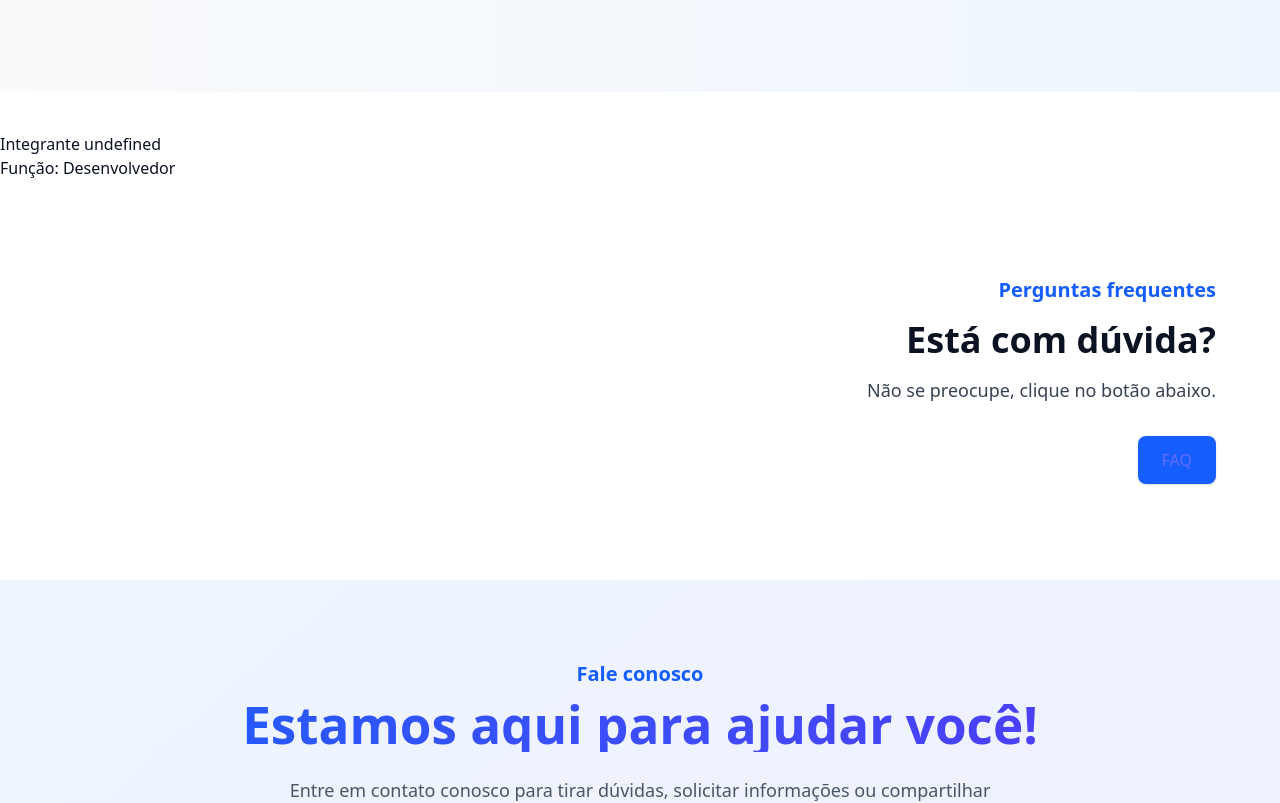
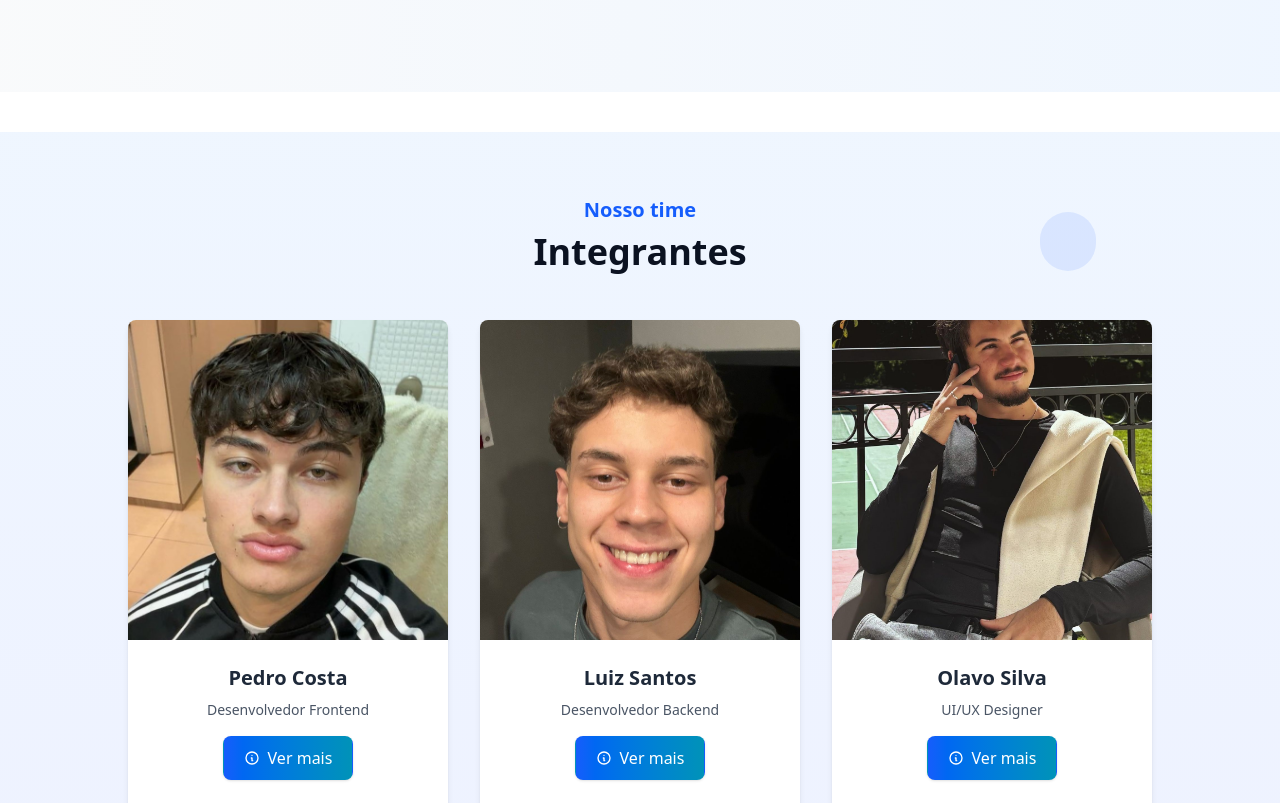
Before and after one commit to pedrozhd/hera_corp, a React (Vite) app: page / in a window 1280 px wide. Shown: the part 780-1583 px from the top of the page. Built offline with nearby package versions, Linux system fonts and the light colour scheme.

Commit message:
Modificando members

```diff
--- a/src/components/members.tsx
+++ b/src/components/members.tsx
@@ -1,13 +1,186 @@
 import { useParams } from 'react-router-dom'
 import { useEffect, useState } from 'react'
+import pedroFoto from '../assets/pedrofoto.jpg'
+import luizFoto from '../assets/luizfoto.jpg'
+import olavo from '../assets/OlavoFoto.jpg'
+import FloatingElements from './FloatingElements'
 
 type MemberData = {
   id: string
   name: string
   role: string
+  image?: string
+  bio?: string
+  skills?: string[]
+  github?: string
+  linkedin?: string
 }
 
-const Member = () => {
+const Members = () => {
+  const [flippedCards, setFlippedCards] = useState<string[]>([])
+
+  const toggleFlip = (memberId: string) => {
+    setFlippedCards(prev =>
+      prev.includes(memberId)
+        ? prev.filter(id => id !== memberId)
+        : [...prev, memberId]
+    )
+  }
+  const members: MemberData[] = [
+    {
+      id: '1',
+      name: 'Pedro Costa',
+      role: 'Desenvolvedor Frontend',
+      image: pedroFoto,
+      bio: 'Especialista em React e TypeScript com 3+ anos de experiência. Apaixonado por criar interfaces intuitivas e acessíveis para aplicações de saúde digital.',
+      skills: ['React', 'TypeScript', 'Tailwind CSS', 'Next.js'],
+      github: 'https://github.com/pedro',
+      linkedin: 'https://linkedin.com/in/pedro'
+    },
+    {
+      id: '2',
+      name: 'Luiz Santos',
+      role: 'Desenvolvedor Backend',
+      image: luizFoto,
+      bio: 'Desenvolvedor backend focado em APIs robustas e seguras. Experiência em sistemas de saúde e integração com dispositivos médicos.',
+      skills: ['Node.js', 'Python', 'PostgreSQL', 'Docker'],
+      github: 'https://github.com/luiz',
+      linkedin: 'https://linkedin.com/in/luiz'
+    },
+    {
+      id: '3',
+      name: 'Olavo Silva',
+      role: 'UI/UX Designer',
+      image: olavo,
+      bio: 'Designer com foco em experiência do usuário para aplicações médicas. Especialista em design inclusivo e acessibilidade digital.',
+      skills: ['Figma', 'Adobe XD', 'Design System', 'Prototipagem'],
+      github: 'https://github.com/olavo',
+      linkedin: 'https://linkedin.com/in/olavo'
+    }
+  ]
+
+  return (
+    <section className="py-16 px-5 text-center bg-gradient-to-b from-blue-50 to-indigo-50 relative overflow-hidden" id="integrantes">
+      <FloatingElements theme="light" density="low" />
+      <div className="mb-12">
+        <p className="text-blue-600 text-xl font-semibold mb-2 text-center">Nosso time</p>
+        <h2 className="text-3xl lg:text-4xl font-semibold mb-4 text-center">Integrantes</h2>
+      </div>
+
+      <div className="flex flex-wrap gap-8 px-4 lg:px-16 mb-8 items-center justify-center max-w-6xl mx-auto">
+        {members.map((member) => {
+          const isFlipped = flippedCards.includes(member.id)
+          return (
+            <div
+              key={member.id}
+              className="relative max-w-xs w-full h-[500px] perspective-1000"
+            >
+              <div
+                className={`relative w-full h-full transition-transform duration-700 transform-style-preserve-3d cursor-pointer ${
+                  isFlipped ? 'rotate-y-180' : ''
+                }`}
+                onClick={() => toggleFlip(member.id)}
+              >
+                {/* Front of card */}
+                <div className="absolute inset-0 w-full h-full backface-hidden bg-white rounded-lg shadow-md hover:shadow-xl transition-all duration-300 hover:-translate-y-2">
+                  <div className="w-full h-80 overflow-hidden rounded-t-lg">
+                    {member.image ? (
+                      <img
+                        src={member.image}
+                        alt={member.name}
+                        className="w-full h-full object-cover transition-transform duration-300 hover:scale-105"
+                      />
+                    ) : (
+                      <div className="w-full h-full bg-gray-200 flex items-center justify-center">
+                        <span className="text-gray-500">Foto do {member.name}</span>
+                      </div>
+                    )}
+                  </div>
+                  <div className="p-6 text-center">
+                    <h3 className="text-xl font-bold mb-2 text-gray-800">
+                      {member.name}
+                    </h3>
+                    <p className="text-sm text-gray-600 mb-4">
+                      {member.role}
+                    </p>
+                    <div className="flex justify-center space-x-2">
+                      <button className="flex items-center px-4 py-2 bg-gradient-to-r from-blue-600 to-cyan-600 text-white rounded-lg text-sm font-medium hover:from-blue-700 hover:to-cyan-700 transition-all duration-200 shadow-sm hover:shadow-md transform hover:scale-105">
+                        <svg className="w-4 h-4 mr-2" fill="none" stroke="currentColor" viewBox="0 0 24 24">
+                          <path strokeLinecap="round" strokeLinejoin="round" strokeWidth={2} d="M13 16h-1v-4h-1m1-4h.01M21 12a9 9 0 11-18 0 9 9 0 0118 0z" />
+                        </svg>
+                        Ver mais
+                      </button>
+                    </div>
+                  </div>
+                </div>
+
+                <div className="absolute inset-0 w-full h-full backface-hidden rotate-y-180 bg-gradient-to-br from-blue-600 to-indigo-700 rounded-lg shadow-md text-white">
+                  <div className="p-6 h-full flex flex-col">
+                    <div className="flex-1">
+                      <h3 className="text-xl font-bold mb-3 text-center">
+                        {member.name}
+                      </h3>
+                      <p className="text-blue-100 text-sm mb-4 text-center">
+                        {member.role}
+                      </p>
+                      <p className="text-sm leading-relaxed mb-4 text-blue-50">
+                        {member.bio}
+                      </p>
+                      {member.skills && (
+                        <div className="mb-4">
+                          <h4 className="text-sm font-semibold mb-2 text-blue-200">Habilidades:</h4>
+                          <div className="flex flex-wrap gap-1">
+                            {member.skills.map((skill, index) => (
+                              <span
+                                key={index}
+                                className="px-2 py-1 bg-blue-500 bg-opacity-50 rounded text-xs text-blue-100"
+                              >
+                                {skill}
+                              </span>
+                            ))}
+                          </div>
+                        </div>
+                      )}
+                    </div>
+                    <div className="flex justify-center space-x-3 mt-6">
+                      {member.github && (
+                        <a
+                          href={member.github}
+                          target="_blank"
+                          rel="noopener noreferrer"
+                          className="px-3 py-2 bg-gray-800 text-white rounded text-sm hover:bg-gray-700"
+                          onClick={(e) => e.stopPropagation()}
+                        >
+                          GitHub
+                        </a>
+                      )}
+                      {member.linkedin && (
+                        <a
+                          href={member.linkedin}
+                          target="_blank"
+                          rel="noopener noreferrer"
+                          className="px-3 py-2 bg-blue-600 text-white rounded text-sm hover:bg-blue-700"
+                          onClick={(e) => e.stopPropagation()}
+                        >
+                          LinkedIn
+                        </a>
+                      )}
+                    </div>
+                  </div>
+                </div>
+              </div>
+            </div>
+          )
+        })
+      }
+      </div>
+
+    </section>
+  )
+}
+
+// Individual member component for the route
+export const Member = () => {
   const { id } = useParams<{ id: string }>()
   const [member, setMember] = useState<MemberData | null>(null)
 
@@ -17,14 +190,14 @@ const Member = () => {
     setMember(fake)
   }, [id])
 
-  if (!member) return <p>Carregando...</p>
+  if (!member) return <p className="text-center py-8">Carregando...</p>
 
   return (
-    <main>
-      <h2>{member.name}</h2>
-      <p>Função: {member.role}</p>
+    <main className="container mx-auto px-4 py-8">
+      <h2 className="text-3xl font-bold mb-4">{member.name}</h2>
+      <p className="text-lg text-gray-600">Função: {member.role}</p>
     </main>
   )
 }
 
-export default Member
+export default Members
```
